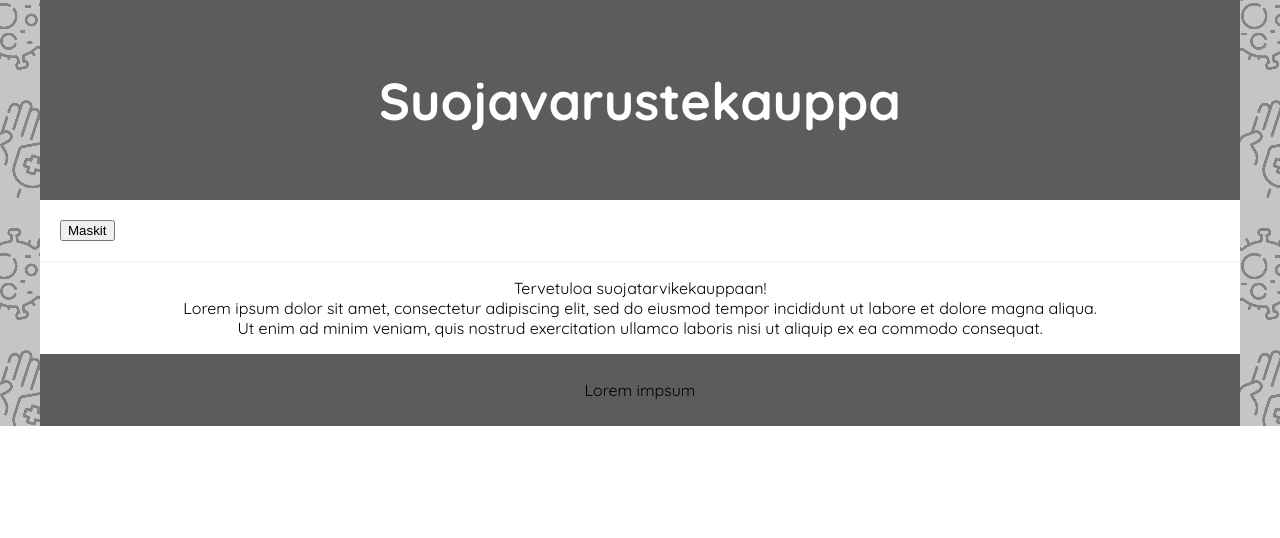
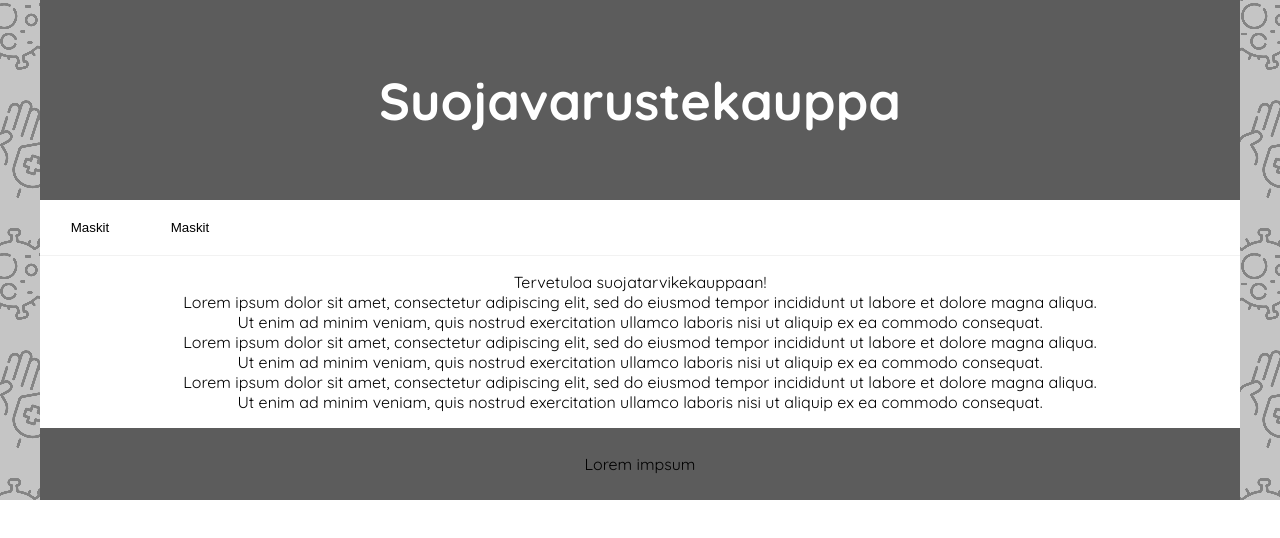
Before and after one commit to JereRajala00/Suojatarvikekauppa, a React (Create React App) app: page / in a window 1280 px wide. Shown: the top 538 px of the page. Built offline with nearby package versions, Linux system fonts and the light colour scheme.

Commit message:
visualisointi

```diff
--- a/package.json
+++ b/package.json
@@ -8,6 +8,7 @@
     "@testing-library/user-event": "^12.6.2",
     "react": "^17.0.1",
     "react-dom": "^17.0.1",
+    "react-router-dom": "^5.2.0",
     "react-scripts": "^4.0.1",
     "web-vitals": "^0.2.4"
   },
--- a/src/App.css
+++ b/src/App.css
@@ -29,27 +29,32 @@
   margin: 0 auto;
 }
 .navbar {
-  padding: 20px;
   display: flex;
   align-items: center;
   margin: 0 auto;
   background-color: white;
   border-bottom: 1px solid #f2f2f2;
 }
-.navbar h1 {
-  color: #f1356d;
+
+.navbar button{
+  padding: 20px;
+  border: none;
+  width: 100px;
+  background-color: transparent;
+  display: inline-block;
+   transition: background .25s ease-in-out;
+   -moz-transition: background .25s ease-in-out;
+   -webkit-transition: background .25s ease-in-out;
 }
-.navbar .links {
-  margin-left: auto;
+
+.navbar :hover{
+  background-color:darkgray;
 }
-.navbar a {
-  margin-left: 16px;
-  text-decoration: none;
-  padding: 6px;
+
+.navbar button :active{
+  border: none;
 }
-.navbar a:hover {
-  color: #f1356d;
-}
+
 .content {
   max-width: 1200px;
   margin: 0px auto;
@@ -58,9 +63,6 @@
 .footer {
   background-color: rgb(92, 92, 92);
   padding: 10px;
-}
-.App-link {
-  color: #61dafb;
 }
 
 @keyframes App-logo-spin {
--- a/src/App.js
+++ b/src/App.js
@@ -1,4 +1,3 @@
-import logo from './logo.svg';
 import './App.css';
 import MainMenu from './MainMenu';
 import Header from './Header';
@@ -14,6 +13,12 @@ function App() {
       <p>Tervetuloa suojatarvikekauppaan!<br></br>
       Lorem ipsum dolor sit amet, consectetur adipiscing elit, sed do eiusmod tempor incididunt ut labore et dolore magna aliqua.<br></br>
       Ut enim ad minim veniam, quis nostrud exercitation ullamco laboris nisi ut aliquip ex ea commodo consequat.
+      <br></br>
+      Lorem ipsum dolor sit amet, consectetur adipiscing elit, sed do eiusmod tempor incididunt ut labore et dolore magna aliqua.<br></br>
+      Ut enim ad minim veniam, quis nostrud exercitation ullamco laboris nisi ut aliquip ex ea commodo consequat.
+      <br></br>
+      Lorem ipsum dolor sit amet, consectetur adipiscing elit, sed do eiusmod tempor incididunt ut labore et dolore magna aliqua.<br></br>
+      Ut enim ad minim veniam, quis nostrud exercitation ullamco laboris nisi ut aliquip ex ea commodo consequat.
       </p>
 
       <Footer></Footer>
--- a/src/MainMenu.js
+++ b/src/MainMenu.js
@@ -1,9 +1,12 @@
+import React from 'react';
+
 const MainMenu = () => {
     const handleButton = () => {
         document.write("Testi");
     }
     return (<nav className="navbar">
         <button onClick={handleButton}>Maskit</button>
+        <button onClick={handleButton}>Maskit</button>
     </nav>  );
 }
 
```
Also changed, not shown: 1 other file (tests, documents, lock files or other folders).
